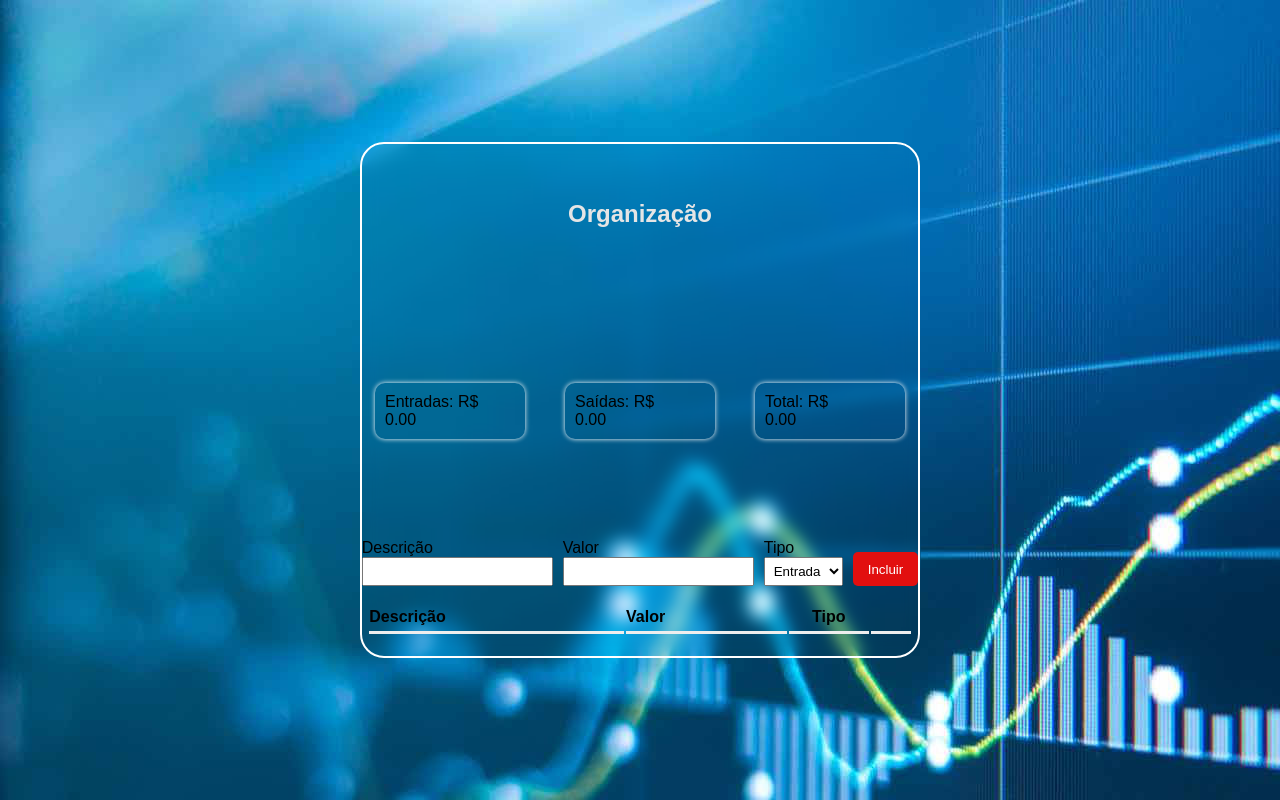
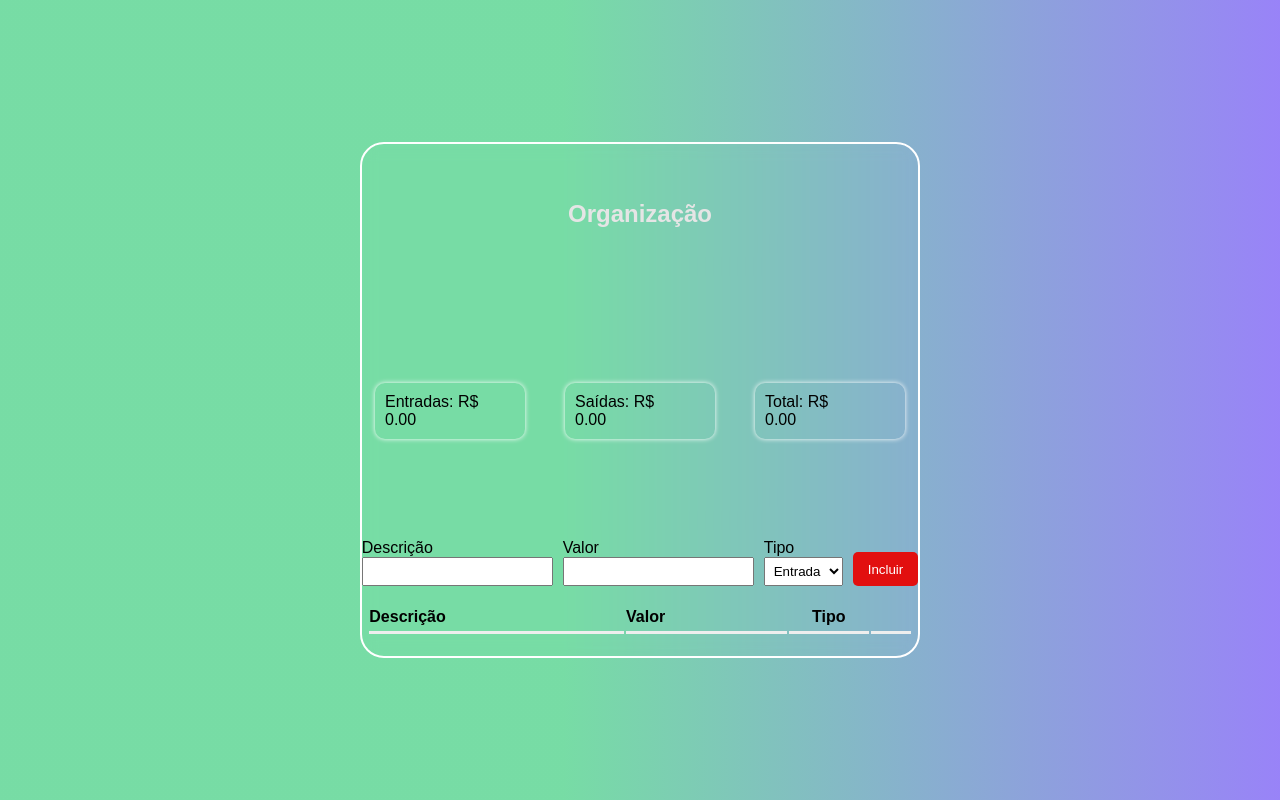
Before and after one commit to renanzinbsb/teste_financias, a plain HTML site: page index.html in a window 1280 px wide. Drawn offline with nearby package versions, Linux system fonts and the light colour scheme.

Commit message:
Update style.css
ajuste cores

```diff
--- a/style.css
+++ b/style.css
@@ -17,6 +17,7 @@ body {
   display: flex;
   justify-content: center;
   background-image: url("walpae.jpg");
+background: linear-gradient(90deg, rgba(107,217,157,0.9192051820728291) 44%, rgba(141,117,247,0.896796218487395) 100%);
 }
 .fundo{
   display: flex;
```
